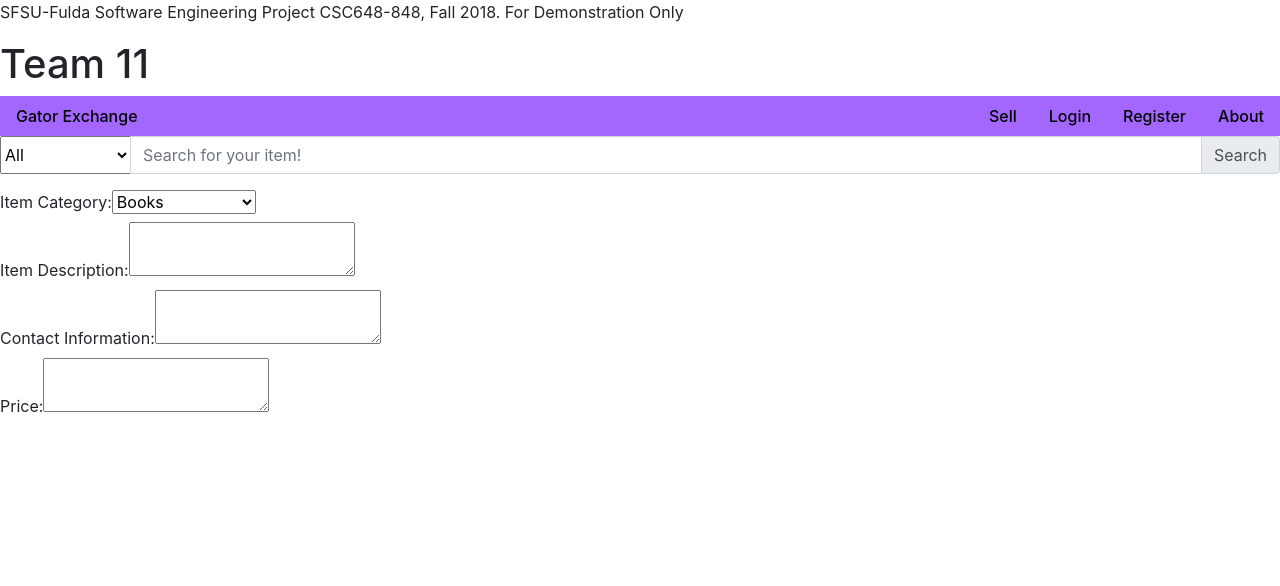
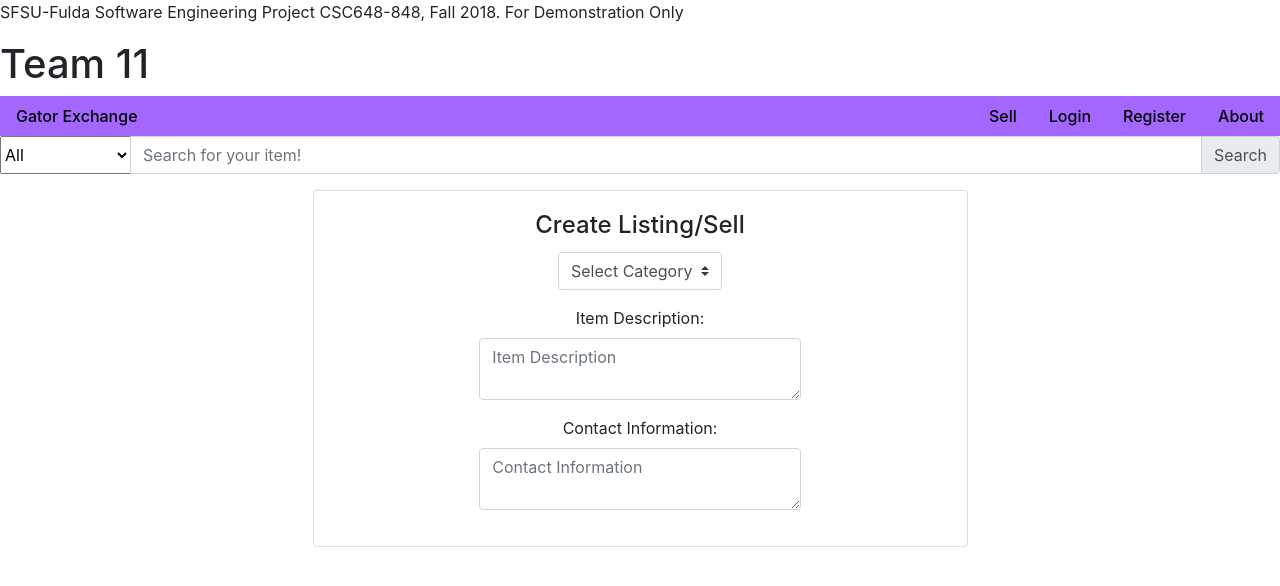
Before and after one commit to mattbho/Gator-Exchange, a React (Create React App) app in the folder client/: page /Sell in a window 1280 px wide. Shown: the top 586 px of the page. Built offline with nearby package versions, Linux system fonts and the light colour scheme.

Commit message:
Edited and styled the Sell-form with similar format as login and register. Missing image upload and connection to backend.

```diff
--- a/client/src/App.js
+++ b/client/src/App.js
@@ -8,6 +8,7 @@ import "./styling/homepage.css";
 import "./styling/details.css";
 import "./styling/register.css";
 import "./styling/login.css";
+
 
 
 import NavBar from "./pages/components/navbar";
--- a/client/src/pages/components/sell-form.jsx
+++ b/client/src/pages/components/sell-form.jsx
@@ -1,42 +1,62 @@
 import React, { Component } from "react";
+import { } from 'bootstrap';
 
 export default class SellForm extends Component {
   constructor(props) {
     super(props);
     this.state = {};
   }
+/*
+Styling By: Juan Valdez
+The whole point of the sell-form styling is to create an appealing sell form
+where it is presentable and easy to use for a user. A card styl fill out form
+without the upload image function and backend connection.
+*/
+
   render() {
     return (
-      <div>
+      //NEEDS UPLOAD IMAGE AND CONNECTION TO BACK END
+      <div className="row justify-content-md-center h-100">
+        <div className="card-wrapper w-50">
+          <div className="card fat">
+            <div className="card-body">
+              <form>
+                <div class=" form-group contianer-fluid">
                   <title>Create Listing/Sell</title>
-        <form>
-          <div>
-            <label for="Category">Item Category:</label>
-
-            <select name="Categories">
+                  <div class="row justify-content-md-center">
+                    <h4 className="card-title">Create Listing/Sell</h4>
+                  </div>
+                  <div class="form-group row justify-content-md-center">
+                    <div class="col-md-1.5">
+                      <select class="custom-select">
+                        <option selected>Select Category</option>
                         <option value="Books">Books</option>
                         <option value="Car">Car</option>
                         <option value="Clothing">Clothing</option>
                         <option value="Misc">Miscellaneous</option>
-              <option value="Supplies">School Supplies</option>
+                        <option value="Supplies">Supplies</option>
                       </select>
                     </div>
-          <div>
-            <label for="Description">Item Description:</label>
+                  </div>
+                  <div class="form-row justify-content-md-center">
+                    <label for="Item-Description">Item Description: </label>
+                  </div>
+                  <div class="form-group row justify-content-md-center">
 
-            <textarea id="Description" name="Description" />
+                    <textarea class="form-control w-50" id="description" placeholder="Item Description"></textarea>
+                  </div>
+                  <div class="form-row justify-content-md-center">
+                    <label for="Contact">Contact Information: </label>
                   </div>
 
-          <div>
-            <label for="Contact">Contact Information:</label>
-            <textarea id="Contact" name="Contact" />
+                  <div class="form-group row justify-content-md-center">
+                    <textarea class="form-control w-50" id="contact" placeholder="Contact Information"></textarea>
                   </div>
-
-          <div>
-            <label for="Price">Price:</label>
-            <textarea id="Price" name="Price" />
                 </div>
               </form>
+            </div>
+          </div>
+        </div>
       </div>
     );
   }
```
Also changed, not shown: client/src/components/posts.jsx (added, +22 -0 lines), 1 other file (tests, documents, lock files or other folders). Lines whose indentation alone changed are shown as unchanged.
